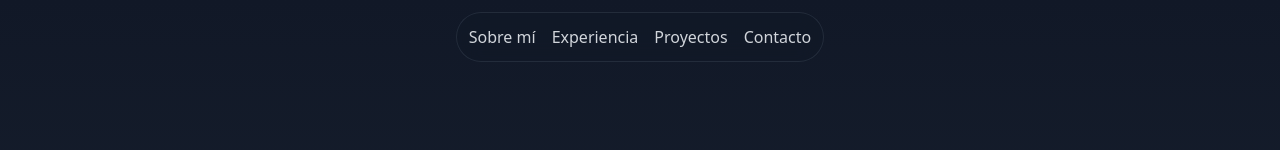
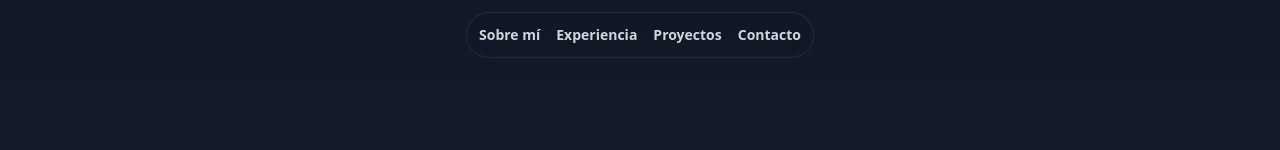
Before and after one commit to JuanTBZA/PORTAFOLIO, an Astro site: page / in a window 1280 px wide. Shown: the top 150 px of the page. Built offline with nearby package versions, Linux system fonts and the light colour scheme; Astro itself is replaced by a stand-in of ours.

Commit message:
feat: mi menu esta mas estrecho

```diff
--- a/src/pages/index.astro
+++ b/src/pages/index.astro
@@ -18,7 +18,7 @@ import Layout from "../layouts/Layout.astro";
     >
       <a
         href="#about"
-        class="px-2 py-2 text-gray-300 hover:text-white rounded-full transition-all duration-300 hover:bg-gray-800/30"
+        class="px-2 py-2 text-gray-300 text-sm font-bold hover:text-white rounded-full transition-all duration-300 hover:bg-gray-800/30"
       >
         <span class="relative">
           <span
@@ -29,7 +29,7 @@ import Layout from "../layouts/Layout.astro";
       </a>
       <a
         href="#experience"
-        class="px-2 py-2 text-gray-300 hover:text-white rounded-full transition-all duration-300 hover:bg-gray-800/30"
+        class="px-2 py-2 text-gray-300 text-sm font-bold hover:text-white rounded-full transition-all duration-300 hover:bg-gray-800/30"
       >
         <span class="relative">
           <span
@@ -40,7 +40,7 @@ import Layout from "../layouts/Layout.astro";
       </a>
       <a
         href="#projects"
-        class="px-2 py-2 text-gray-300 hover:text-white rounded-full transition-all duration-300 hover:bg-gray-800/30"
+        class="px-2 py-2 text-gray-300 text-sm font-bold hover:text-white rounded-full transition-all duration-300 hover:bg-gray-800/30"
       >
         <span class="relative">
           <span
@@ -51,7 +51,7 @@ import Layout from "../layouts/Layout.astro";
       </a>
       <a
         href="#contact"
-        class="px-2 py-2 text-gray-300 hover:text-white rounded-full transition-all duration-300 hover:bg-gray-800/30"
+        class="px-2 py-2 text-gray-300 text-sm font-bold hover:text-white rounded-full transition-all duration-300 hover:bg-gray-800/30"
       >
         <span class="relative">
           <span
```
